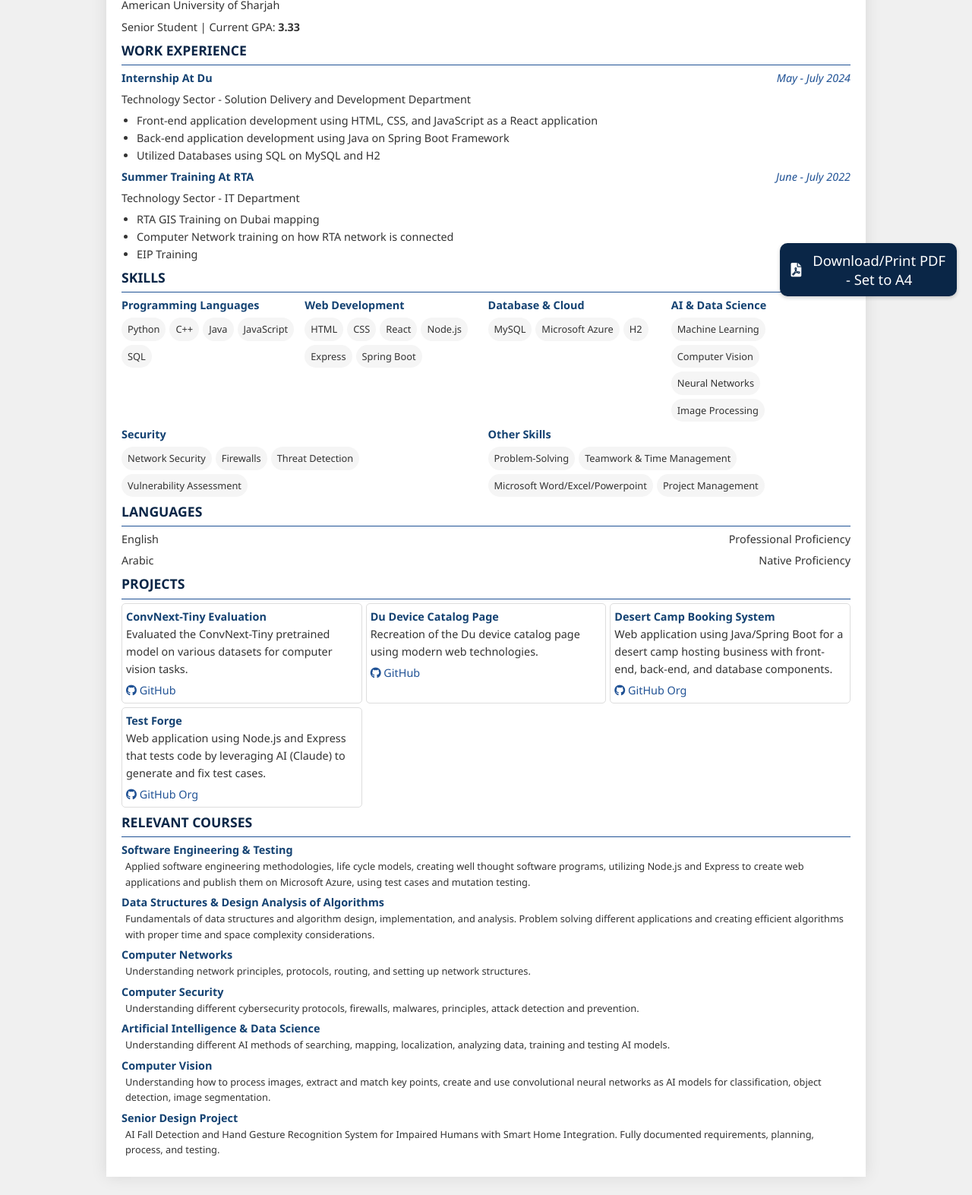
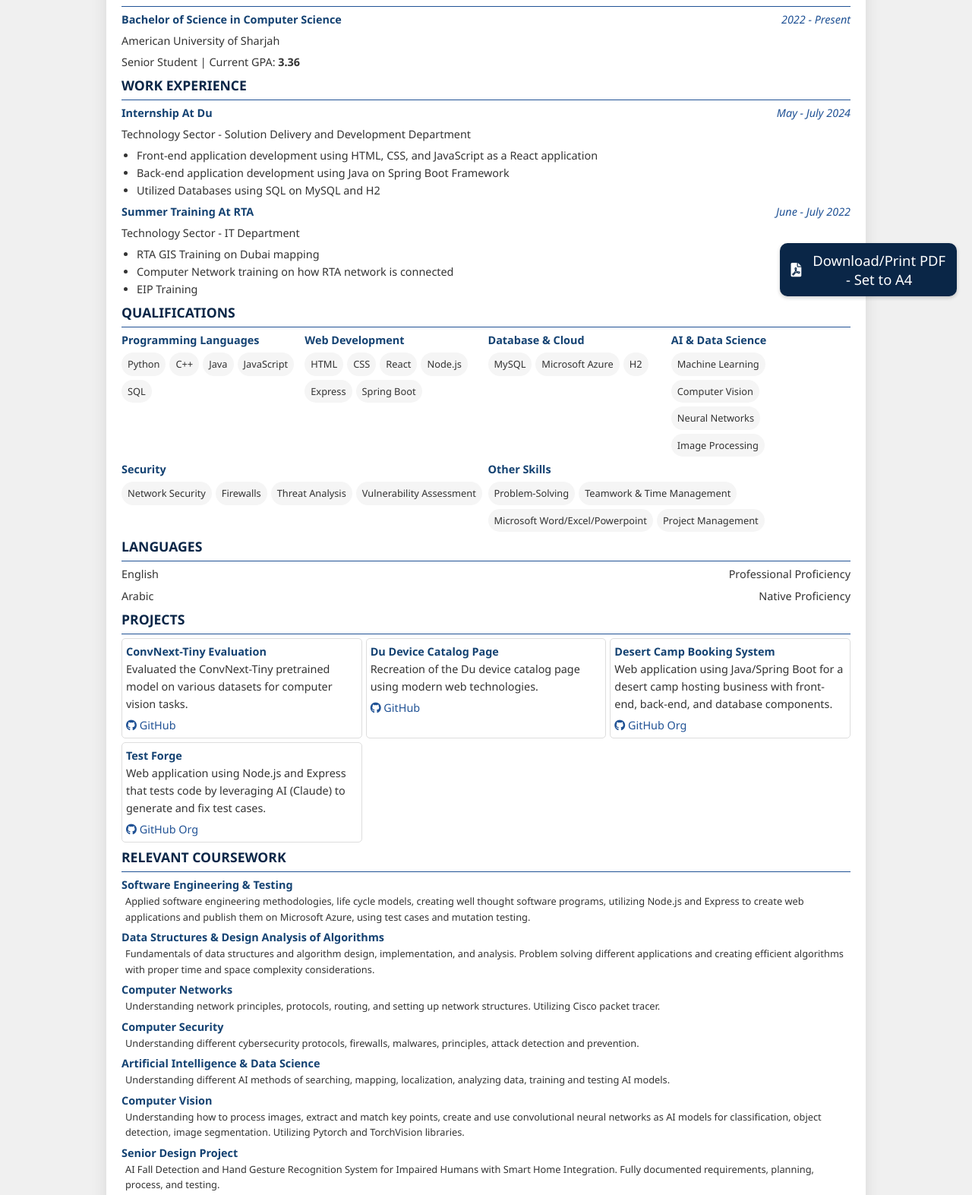
Before and after one commit to hamadkalbat/Resume, a plain HTML site: page index.html in a window 1280 px wide. Shown: the part 390-1963 px from the top of the page at 76% size. Drawn offline with Linux system fonts and the light colour scheme.

Commit message:
Update index.html

```diff
--- a/index.html
+++ b/index.html
@@ -320,7 +320,7 @@
         <div class="section">
             <h3 class="section-title">PROFILE</h3>
             <p class="profile-text">
-                Computer science student at the American University of Sharjah. Seeking opportunities to learn new skills, and enhance my work experience. My main strengths lie in critical thinking, problem-solving, and acquiring knowledge. In my life experiences, I have learned to work hard and be able to overcome any obstacle that may arise. Post graduating I plan to pursue a career as a computer scientist at major tech corporations.
+                I am a computer science student at the American University of Sharjah. I am seeking job opportunities to develop my work experience and implement my knowledge to assist the company's growth. In my life experiences, I have learned to work hard and be able to overcome any obstacle that may arise, I am a fast learner and can adapt to any environment. I have a strong passion for technology and development, and I am always eager to learn new skills and improve my knowledge. I am looking forward to contributing to a dynamic team and making a positive impact in the world.
             </p>
         </div>
 
@@ -333,7 +333,7 @@
                 </div>
                 <div class="item-subtitle">American University of Sharjah</div>
                 <div class="item-details">
-                    <p>Senior Student | Current GPA: <strong>3.33</strong></p>
+                    <p>Senior Student | Current GPA: <strong>3.36</strong></p>
                 </div>
             </div>
         </div>
@@ -372,7 +372,7 @@
         </div>
 
         <div class="section">
-            <h3 class="section-title">SKILLS</h3>
+            <h3 class="section-title">QUALIFICATIONS</h3>
             <div class="skills-container">
                 <div class="skill-category">
                     <h4>Programming Languages</h4>
@@ -421,7 +421,7 @@
                     <div class="skill-list">
                         <span class="skill-item">Network Security</span>
                         <span class="skill-item">Firewalls</span>
-                        <span class="skill-item">Threat Detection</span>
+                        <span class="skill-item">Threat Analysis</span>
                         <span class="skill-item">Vulnerability Assessment</span>
                     </div>
                 </div>
@@ -496,7 +496,7 @@
         </div>
 
         <div class="section">
-            <h3 class="section-title">RELEVANT COURSES</h3>
+            <h3 class="section-title">RELEVANT COURSEWORK</h3>
             <div class="course-item">
                 <div class="course-title">Software Engineering & Testing</div>
                 <div class="course-description">Applied software engineering methodologies, life cycle models, creating well thought software programs, utilizing Node.js and Express to create web applications and publish them on Microsoft Azure, using test cases and mutation testing.</div>
@@ -509,7 +509,7 @@
 
             <div class="course-item">
                 <div class="course-title">Computer Networks</div>
-                <div class="course-description">Understanding network principles, protocols, routing, and setting up network structures.</div>
+                <div class="course-description">Understanding network principles, protocols, routing, and setting up network structures. Utilizing Cisco packet tracer.</div>
             </div>
 
             <div class="course-item">
@@ -524,7 +524,7 @@
 
             <div class="course-item">
                 <div class="course-title">Computer Vision</div>
-                <div class="course-description">Understanding how to process images, extract and match key points, create and use convolutional neural networks as AI models for classification, object detection, image segmentation.</div>
+                <div class="course-description">Understanding how to process images, extract and match key points, create and use convolutional neural networks as AI models for classification, object detection, image segmentation. Utilizing Pytorch and TorchVision libraries.</div>
             </div>
 
             <div class="course-item">
```
